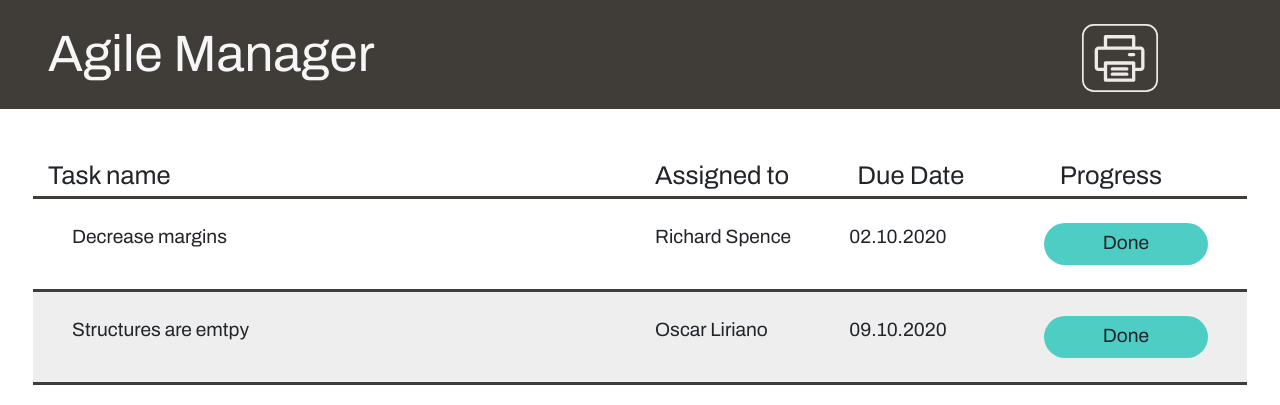
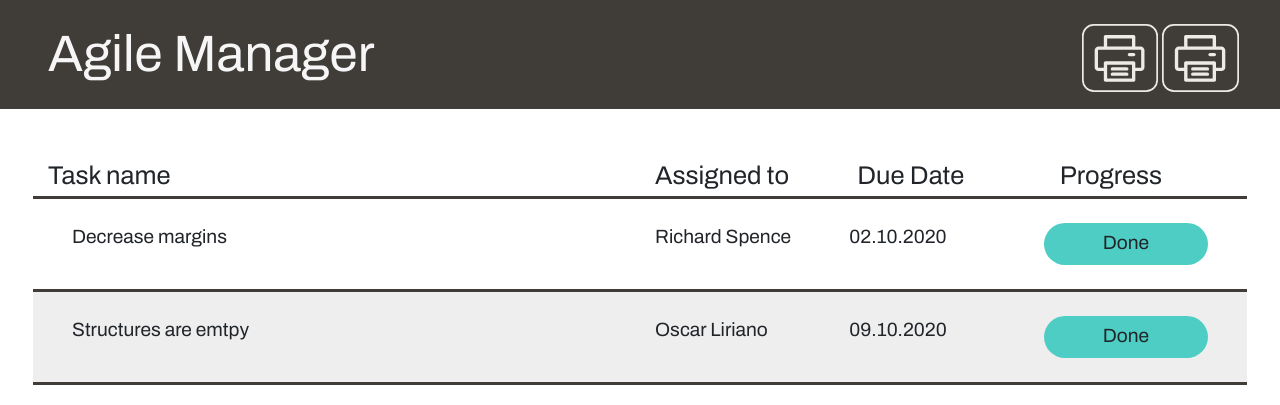
Before and after one commit to filippo-orru/agile-project-tasks, a Flask app: page / in a window 1280 px wide. Shown: the top 405 px of the page. Run offline with Flask 2, Linux system fonts and the light colour scheme; style sheets or scripts are compiled from the project's sources.

Commit message:
Update index.html
fixed console error (favicon)
added link to print

```diff
--- a/templates/index.html
+++ b/templates/index.html
@@ -13,6 +13,7 @@
     <script src="https://ajax.googleapis.com/ajax/libs/jquery/3.5.1/jquery.min.js"></script>
     <link rel="preconnect" href="https://fonts.gstatic.com">
     <link href="https://fonts.googleapis.com/css2?family=Archivo&display=swap" rel="stylesheet">
+    <link rel="icon" href="data:,">
 </head>
 
 <body class="standardBody">
@@ -25,6 +26,7 @@
             </div>
             <div class="col-lg-2 col-md-2 col-sm-2 col-2 pt-4 pb-3">
                 <img class="printButton" src="../static/printbutton.svg" alt="Print Button">
+                <a href="/print"><img class="printButton" src="../static/printbutton.svg" alt="Print Button"></a>
             </div>
         </section>
     </nav>
```
